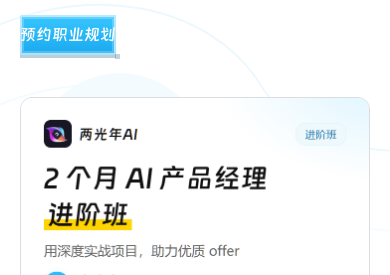
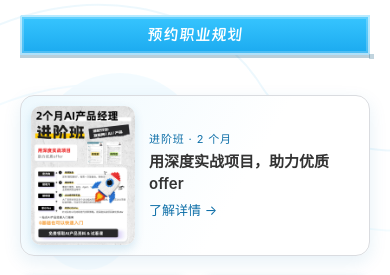
Before and after one commit to yy3413230124-cell/liangguangnian-site, a plain HTML site: page index.html in a window 390 px wide. Shown: the part 296-571 px from the top of the page. Drawn offline with Linux system fonts and the light colour scheme.

Commit message:
更新站点内容

```diff
--- a/index.html
+++ b/index.html
@@ -232,11 +232,12 @@
    两栏顶端底端因此严格对齐，不会参差不齐。
    宽度从原来两栏里重新分配：527 + 40 + 350 + 40 + 243 = 1200。 */
 .hero-poster{flex:0 0 243px;width:243px;margin:0}
-.hero-poster picture{display:block}
 .hero-poster a{display:block;border-radius:var(--r-card);transition:transform .2s ease}
 .hero-poster a:hover{transform:translateY(-4px)}
 .hero-poster img{transition:box-shadow .2s ease}
 .hero-poster a:hover img{box-shadow:var(--shadow-card)}
+/* 推广卡的文案块只在手机端出现；桌面端是一张纯海报卡片 */
+.hero-poster .hp-body{display:none}
 
 /* ---------- 嵌入模式（被 iframe 承载，如飞书云文档网页块） ----------
    要求：嵌入后的排版必须和直接打开**完全一致**。
@@ -624,15 +625,41 @@
   .hero-inner{padding-top:26px;gap:20px}
   .hero-left{gap:14px}
   .hero-right{display:none}
-  /* 手机端：路线图插画隐藏（与下方「学习路线」信息重复），
-     但进阶班海报要保留——它是招生素材，按 3:4 铺满通栏，
-     排在按钮之后、四件事之前。 */
-  .hero-poster{display:block;width:100%;max-width:100%;margin:22px 0 0;flex:0 0 auto}
+  /* 手机端：路线图插画隐藏（与下方「学习路线」信息重复）；
+     进阶班海报改成「横向推广卡」——缩略图 + 利益点 + 入口。
+     整张竖版海报铺满通栏会把首屏拉长一倍，读起来像贴了张图。 */
+  .hero-poster{display:block;width:100%;max-width:100%;margin:20px 0 0;flex:0 0 auto}
+  .hero-poster a{
+    display:flex;align-items:center;gap:14px;padding:10px;
+    background:linear-gradient(120deg,#eef9fe,#fff 62%);
+    border:1px solid var(--border);border-radius:14px;
+    box-shadow:0 6px 18px rgba(16,121,173,.10);
+  }
+  .hero-poster img{
+    width:104px;height:auto;flex:0 0 104px;display:block;
+    border-radius:10px;border:0;box-shadow:0 4px 10px rgba(16,121,173,.16);
+  }
+  .hero-poster .hp-body{display:flex;flex-direction:column;min-width:0;text-align:left}
+  .hero-poster .hp-tag{
+    font-family:var(--font-heading);font-size:11px;letter-spacing:.08em;
+    color:#0e6fa8;line-height:1.2;
+  }
+  .hero-poster .hp-title{
+    margin-top:5px;font-family:var(--font-heading);font-weight:600;
+    font-size:15px;line-height:1.45;color:var(--ink-heading);
+  }
+  .hero-poster .hp-link{
+    margin-top:8px;font-family:var(--font-heading);font-size:13px;
+    color:#0e6fa8;line-height:1.2;
+  }
   .eyebrow{font-size:13px;letter-spacing:.1em}
   .eyebrow .eyebrow-more{display:none}
   .hero-note{font-size:14px;line-height:1.85}
   .hero-note .note-more{display:none}
   .hero-cta .cta-secondary{display:none}
+  /* .hero-cta 是 column 里的 flex 项，宽度默认「收缩到内容」——
+     不显式给 100%，里面的按钮 width:100% 只会算出 96px。 */
+  .hero-cta{width:100%}
   .hero-cta .btn-pixel{width:100%}
   .hero h1{font-size:38px}
   .hero h1 .line2{font-size:20px;margin-top:8px}
@@ -825,14 +852,15 @@
          用的是 480×640 的展示尺寸（原图 1242×1656 有 1.66MB，放首屏太重）。 -->
     <figure class="fig hero-poster">
       <a href="wechat.html" aria-label="2 个月 AI 产品经理进阶班 · 加微信咨询">
-        <picture>
-          <!-- 手机 ≤720 用专门重排的竖版（700×933，显示 350 宽，字更清楚）；
-               其它尺寸用原海报的展示版。两张同比例，切换不会引起跳动。 -->
-          <source media="(max-width:720px)" srcset="assets/img/16-jinjieban-poster-mobile.png">
-          <img src="assets/img/16-jinjieban-poster-hero.png"
-               alt="2 个月 AI 产品经理进阶班：定方向、建能力、做项目、拿 Offer 四步，用深度实战项目助力优质 offer"
-               width="480" height="640">
-        </picture>
+        <img src="assets/img/16-jinjieban-poster-hero.png"
+             alt="2 个月 AI 产品经理进阶班：定方向、建能力、做项目、拿 Offer 四步，用深度实战项目助力优质 offer"
+             width="480" height="640">
+        <!-- 手机端（≤720）才显示：把整张竖版海报变成「横向推广卡」，缩略图 + 一句利益点 + 入口 -->
+        <span class="hp-body">
+          <span class="hp-tag">进阶班 · 2 个月</span>
+          <span class="hp-title">用深度实战项目，助力优质 offer</span>
+          <span class="hp-link">了解详情 →</span>
+        </span>
       </a>
     </figure>
   </div>
```
